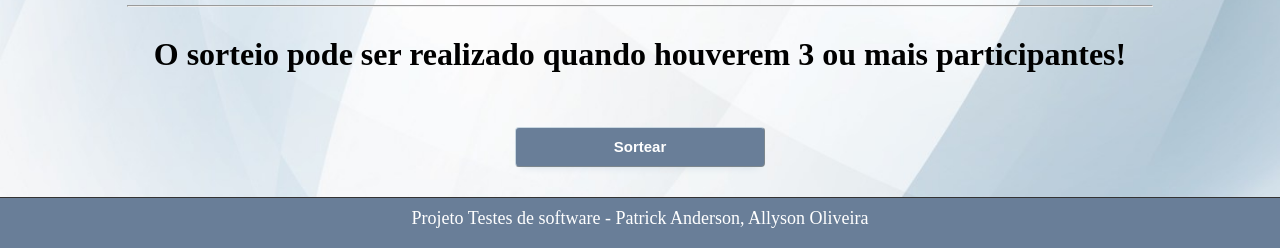
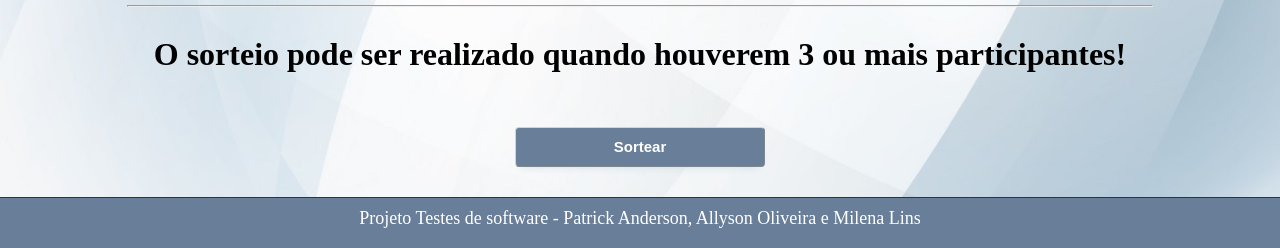
Before and after one commit to pk-anderson/Projeto-Testes-de-Software, a website with bundled scripts: page index.html in a window 1280 px wide. Shown: the part 566-814 px from the top of the page. Built offline with nearby package versions, Linux system fonts and the light colour scheme.

Commit message:
Correção Casos de teste

```diff
--- a/index.html
+++ b/index.html
@@ -40,7 +40,7 @@
             <input type="submit" id="submit" class="sortear" value="Sortear">
         </div>
     </div>
-    <footer>Projeto Testes de software - Patrick Anderson, Allyson Oliveira</footer>
+    <footer>Projeto Testes de software - Patrick Anderson, Allyson Oliveira e Milena Lins</footer>
     <script type="module" src="script.js"></script>
     <script type="module" src="cadastro.js"></script>
 </body>
```
Also changed, not shown: 1 other file.
